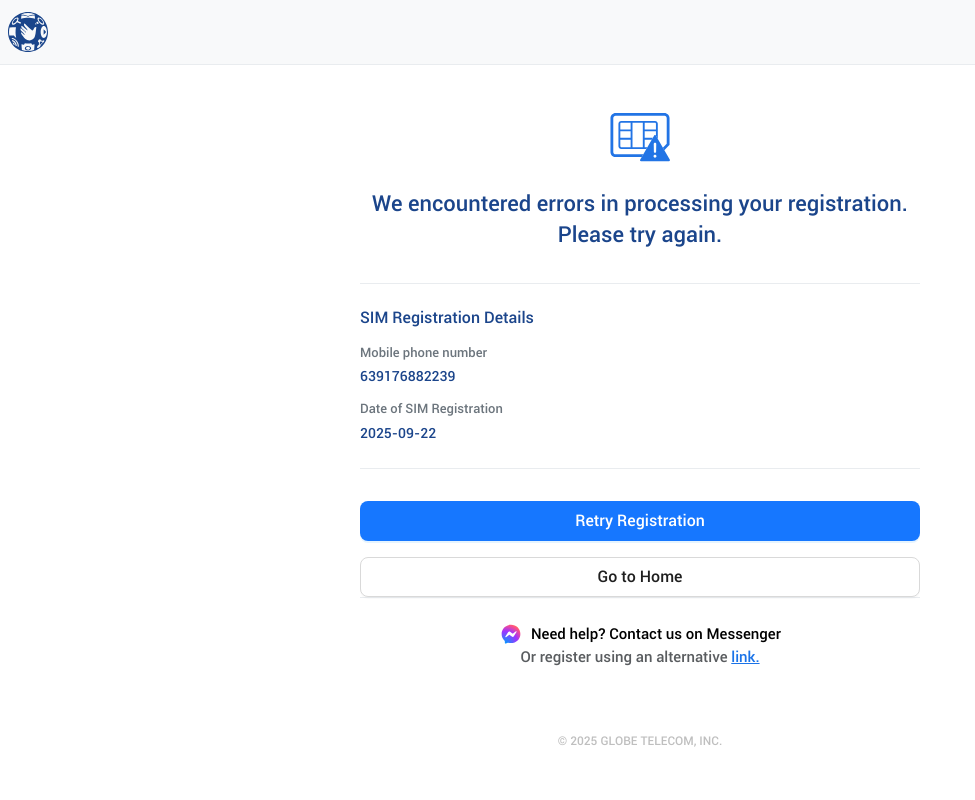
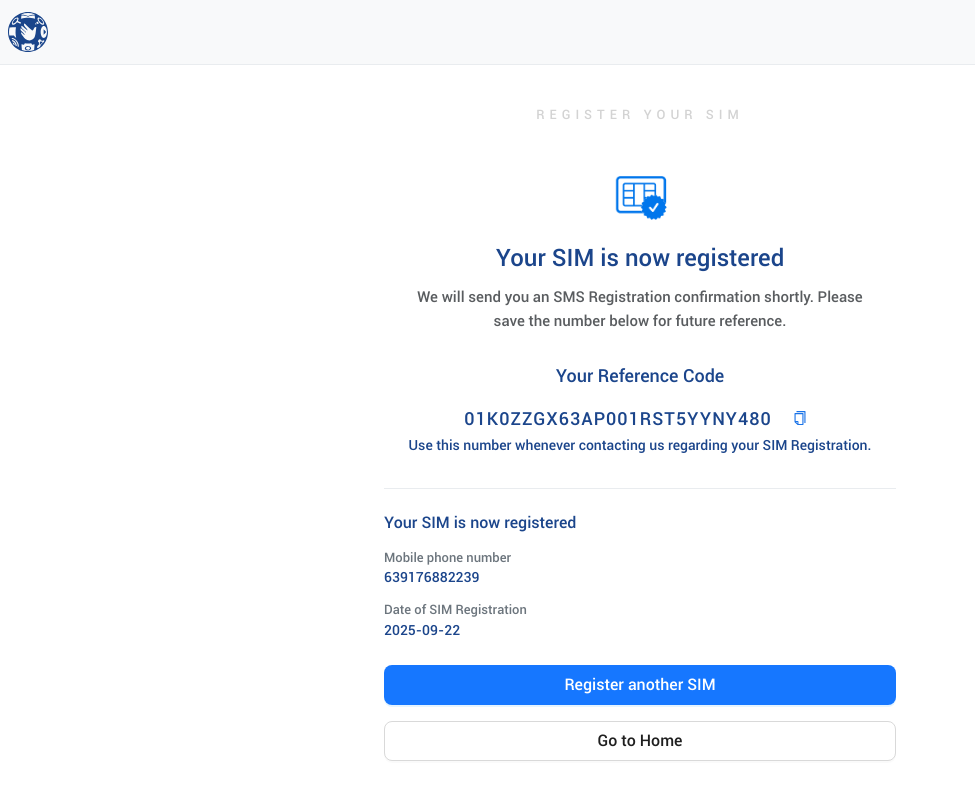
Before and after one commit to DeshpandePushkar/bsl_globe_webthoughts, a React (Vite) app: page /digital-onboarding/step-six in a window 1280 px wide. Shown: the whole page, without its empty margins (0-975 px from the left). Built offline with nearby package versions, Linux system fonts and the light colour scheme.

Commit message:
Uncommented success

```diff
--- a/src/components/StepSix.jsx
+++ b/src/components/StepSix.jsx
@@ -58,17 +58,17 @@
     return <StepSixLoadingScreen />;
   }
 
-  // if (status === "success") {
-  //   return (
-  //     <Success
-  //       data={responseData}
-  //       onRegisterAnother={handleRegisterAnother}
-  //       onGoHome={handleGoHome}
-  //     />
-  //   );
-  // }
+  if (status === "success") {
+    return (
+      <Success
+        data={responseData}
+        onRegisterAnother={handleRegisterAnother}
+        onGoHome={handleGoHome}
+      />
+    );
+  }
 
-  if (status === "success") {
+  if (status === "error") {
     return (
       <StepSixError
         data={responseData}
```
